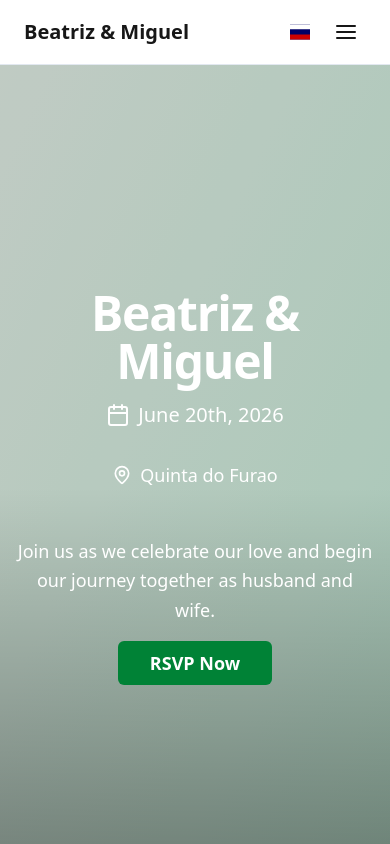
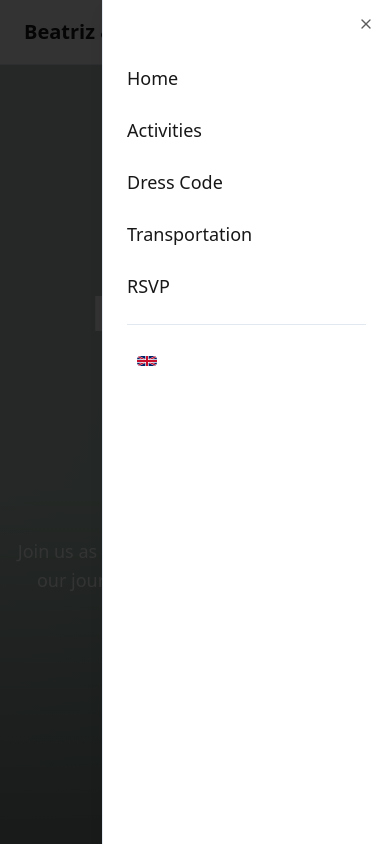
Before and after one commit to MiguelTrinca/wedding-website, a Next.js app: page / in a window 390 px wide. Both pictures are taken after a click on the button 346 px from the left and 32 px from the top of the page. Shown: the top 844 px of the page. Built offline with nearby package versions, Linux system fonts and the light colour scheme.

Commit message:
Fix bug on hambuguer navigation in the Header

```diff
--- a/src/components/Header.tsx
+++ b/src/components/Header.tsx
@@ -2,9 +2,11 @@
 
 import React from "react"
 import Link from "next/link"
-import { Button } from "@/components/ui/button"
+import { Button} from "@/components/ui/button"
+import { Sheet, SheetContent, SheetTrigger, SheetTitle, SheetHeader } from "@/components/ui/sheet"
 import { useLanguage } from "@/contexts/LanguageContext"
 import { LanguageFlag } from "@/components/LanguageFlag"
+import { VisuallyHidden } from "@radix-ui/react-visually-hidden"
 
 
 export default function Header() {
@@ -69,21 +71,11 @@ export default function Header() {
             className="h-9 w-9 p-0"
             title={language === "en" ? "Switch to Portuguese" : "Mudar para Inglês"}
           >
-            {language === "en" ? (
-              <svg className="h-5 w-5" viewBox="0 0 640 480" xmlns="http://www.w3.org/2000/svg">
-                <path fill="#006" d="M0 0h640v480H0z"/>
-                <path fill="#fff" d="M0 0h640v160H0z"/>
-                <path fill="#006" d="M0 160h640v160H0z"/>
-                <path fill="#c00" d="M0 320h640v160H0z"/>
-              </svg>
-            ) : (
-              <svg className="h-5 w-5" viewBox="0 0 640 480" xmlns="http://www.w3.org/2000/svg">
-                <path fill="#006600" d="M0 0h256v480H0z"/>
-                <path fill="#ff0000" d="M256 0h384v480H256z"/>
-              </svg>
-            )}
+            <LanguageFlag />
           </Button>
-          <Button variant="ghost" size="icon">
+          <Sheet>
+          <SheetTrigger asChild>
+            <Button variant="ghost" size="icon" aria-label="Open menu">
               <svg
                 xmlns="http://www.w3.org/2000/svg"
                 width="24"
@@ -100,6 +92,50 @@ export default function Header() {
                 <line x1="3" x2="21" y1="18" y2="18" />
               </svg>
             </Button>
+          </SheetTrigger>
+
+          <SheetContent side="right" className="w-72">
+            <SheetHeader>
+              <VisuallyHidden>
+                <SheetTitle>Navigation menu</SheetTitle>
+              </VisuallyHidden>
+            </SheetHeader>
+
+            <nav className="flex flex-col gap-6 mt-10">
+              <Link href="/" className="text-lg font-medium">
+                {t("nav.home")}
+              </Link>
+
+              <Link href="/activities" className="text-lg font-medium">
+                {t("nav.activities")}
+              </Link>
+
+              <Link href="/dress-code" className="text-lg font-medium">
+                {t("nav.dressCode")}
+              </Link>
+
+              <Link href="/activities#transportation" className="text-lg font-medium">
+                {t("nav.transportation")}
+              </Link>
+
+              <Link href="/rsvp" className="text-lg font-medium">
+                {t("nav.rsvp")}
+              </Link>
+
+              <div className="pt-4 border-t">
+                <Button
+                  variant="ghost"
+                  size="icon"
+                  onClick={toggleLanguage}
+                  className="h-10 w-10"
+                >
+                  <LanguageFlag />
+                </Button>
+              </div>
+            </nav>
+          </SheetContent>
+        </Sheet>
+
         </div>
       </div>
     </header>
```
Lines whose indentation alone changed are shown as unchanged.
